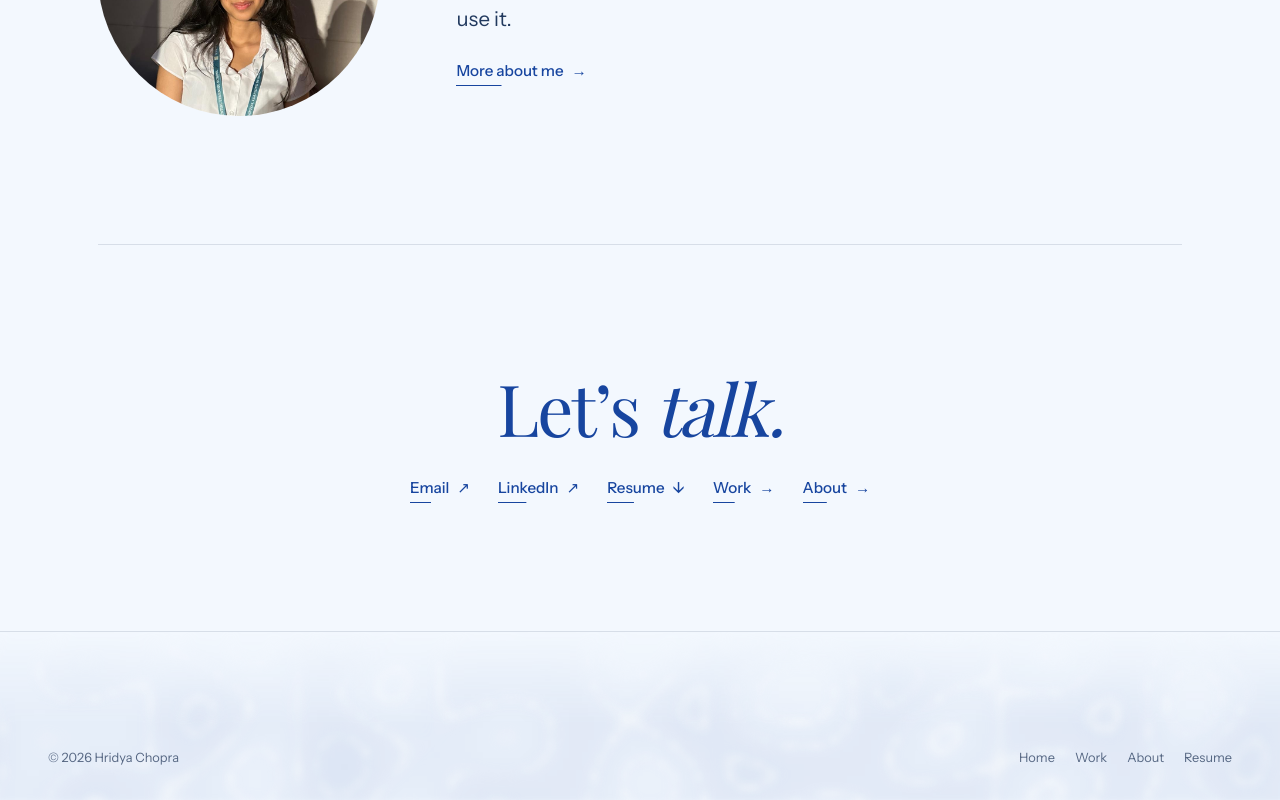
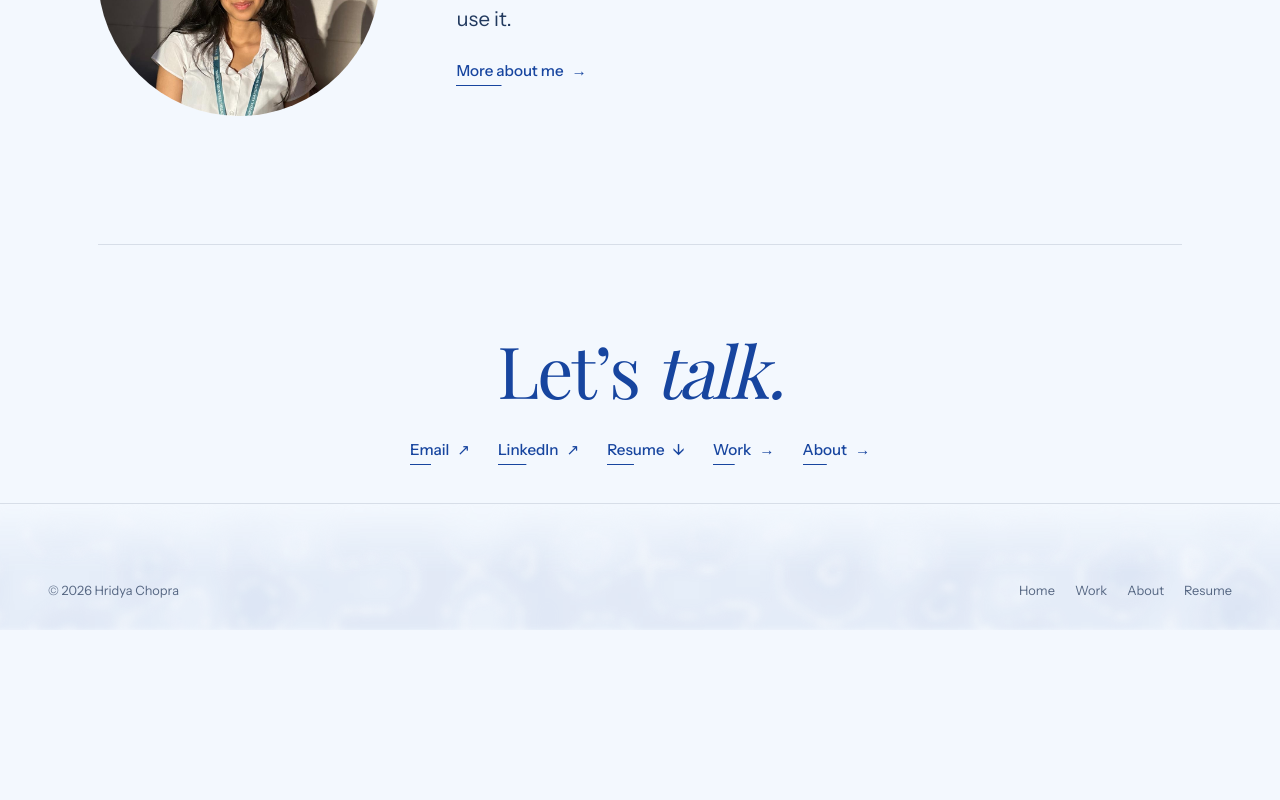
Before and after one commit to choprahridya/hridyachopra, a React (Vite) app: page / in a window 1280 px wide. Shown: the part 1815-2615 px from the top of the page. After the commit the page ends 2445 px from the top, so only its background shows below. Built offline with nearby package versions, Linux system fonts and the light colour scheme.

Commit message:
Tighten the space around Let's talk and the footer
Co-Authored-By: Claude Opus 5.5 <noreply@anthropic.com>

```diff
--- a/src/styles.css
+++ b/src/styles.css
@@ -142,7 +142,7 @@ p { margin: 0; }
 .teaser__body { display: grid; gap: 24px; justify-items: start; }
 
 /* ---------- Closing ---------- */
-.closing { text-align: center; display: grid; gap: 32px; justify-items: center; }
+.closing { text-align: center; display: grid; gap: 32px; justify-items: center; padding-block: clamp(56px, 7vw, 96px) clamp(24px, 3vw, 40px); }
 .closing__title { font-family: var(--f-display); font-size: clamp(2.5rem, 5.6vw, 4.75rem); line-height: 1; letter-spacing: -0.03em; color: var(--c-accent); }
 .closing__title em { font-style: italic; }
 .closing__links { display: flex; gap: 28px; flex-wrap: wrap; justify-content: center; align-items: center; }
@@ -177,7 +177,7 @@ p { margin: 0; }
 .case__text { font-size: 1.1rem; max-width: 62ch; }
 
 /* ---------- Footer ---------- */
-.footer { position: relative; isolation: isolate; overflow: hidden; display: flex; justify-content: space-between; align-items: flex-end; gap: 20px; flex-wrap: wrap; padding: clamp(72px, 9vw, 128px) var(--gutter) 32px; border-top: 1px solid var(--c-line); font-size: 0.8rem; color: var(--c-muted); }
+.footer { position: relative; isolation: isolate; overflow: hidden; display: flex; justify-content: space-between; align-items: flex-end; gap: 20px; flex-wrap: wrap; padding: clamp(56px, 6vw, 80px) var(--gutter) 28px; border-top: 1px solid var(--c-line); font-size: 0.8rem; color: var(--c-muted); }
 .footer nav { display: flex; gap: 20px; }
 .footer a:hover { color: var(--c-accent); }
 
```
Also changed, not shown: 1 other file (tests, documents, lock files or other folders).
